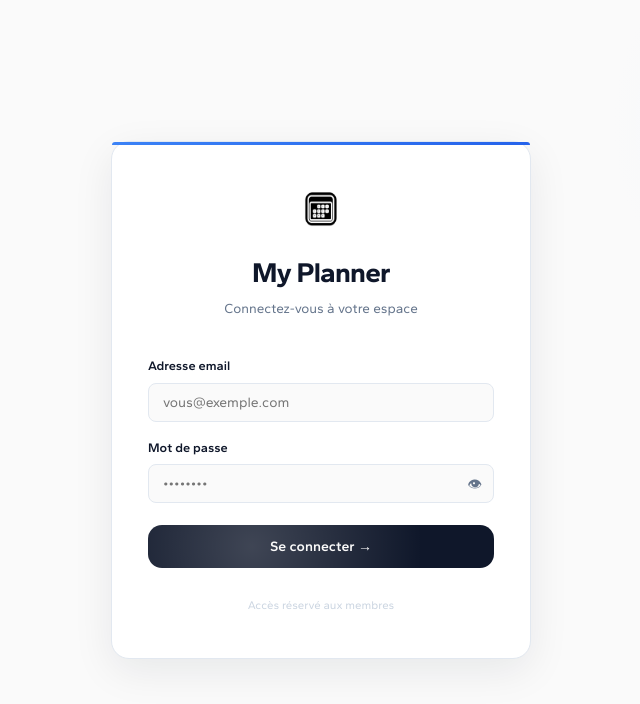
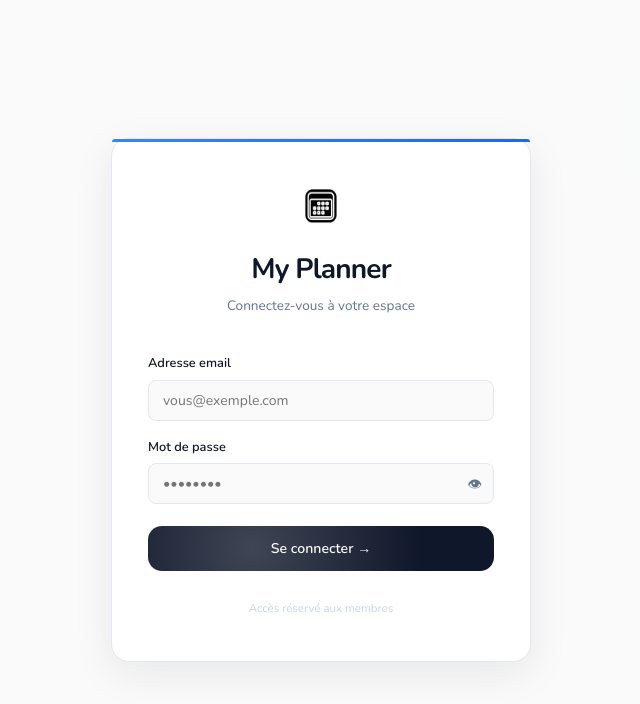
Before and after one commit to Akhy1001/my-planner, a Next.js app: page /login in a window 1280 px wide. Shown: the top 704 px of the page, without its empty margins (319-959 px from the left). Built offline with nearby package versions, Linux system fonts and the light colour scheme; no server answers.

Commit message:
feat(typography): tester et appliquer la police arrondie Nunito sur l'ensemble de l'application

```diff
--- a/app/globals.css
+++ b/app/globals.css
@@ -1,4 +1,4 @@
-@import url('https://fonts.googleapis.com/css2?family=Gantari:ital,wght@0,400;0,500;0,600;0,700;0,800;1,400;1,500&display=swap');
+@import url('https://fonts.googleapis.com/css2?family=Nunito:ital,wght@0,400;0,500;0,600;0,700;0,800;0,900;1,400;1,600&display=swap');
 
 @tailwind base;
 @tailwind components;
@@ -222,7 +222,7 @@ html.dark[data-profile="rose"] .paper-bg {
 html, body {
   background-color: var(--cream);
   color: var(--ink);
-  font-family: 'Gantari', var(--font-geist-sans), -apple-system, BlinkMacSystemFont, 'Segoe UI', Roboto, sans-serif;
+  font-family: 'Nunito', var(--font-geist-sans), -apple-system, BlinkMacSystemFont, 'Segoe UI', Roboto, sans-serif;
   font-weight: 400;
   font-style: normal;
   line-height: 1.6;
@@ -232,7 +232,7 @@ html, body {
 }
 
 button, input, textarea, select {
-  font-family: 'Gantari', inherit;
+  font-family: 'Nunito', inherit;
   font-style: normal;
 }
 
@@ -378,7 +378,7 @@ button, input, textarea, select {
 
 /* Display font */
 .font-display {
-  font-family: 'Gantari', var(--font-geist-sans), -apple-system, BlinkMacSystemFont, sans-serif;
+  font-family: 'Nunito', var(--font-geist-sans), -apple-system, BlinkMacSystemFont, sans-serif;
   font-weight: 700;
   font-style: normal;
   letter-spacing: -0.02em;
--- a/app/layout.tsx
+++ b/app/layout.tsx
@@ -18,7 +18,7 @@ export default function RootLayout({ children }: { children: React.ReactNode })
         <link rel="preconnect" href="https://fonts.googleapis.com" />
         <link rel="preconnect" href="https://fonts.gstatic.com" crossOrigin="anonymous" />
         <link
-          href="https://fonts.googleapis.com/css2?family=Gantari:ital,wght@0,400;0,500;0,600;0,700;0,800;1,400;1,500&display=swap"
+          href="https://fonts.googleapis.com/css2?family=Nunito:ital,wght@0,400;0,500;0,600;0,700;0,800;0,900;1,400;1,600&display=swap"
           rel="stylesheet"
         />
       </head>
--- a/app/login/page.tsx
+++ b/app/login/page.tsx
@@ -34,7 +34,7 @@ export default function LoginPage() {
       display: 'flex',
       alignItems: 'center',
       justifyContent: 'center',
-      fontFamily: "'Gantari', var(--font-geist-sans), system-ui, sans-serif",
+      fontFamily: "'Nunito', var(--font-geist-sans), system-ui, sans-serif",
       position: 'relative',
       overflow: 'hidden',
     }}>
```
